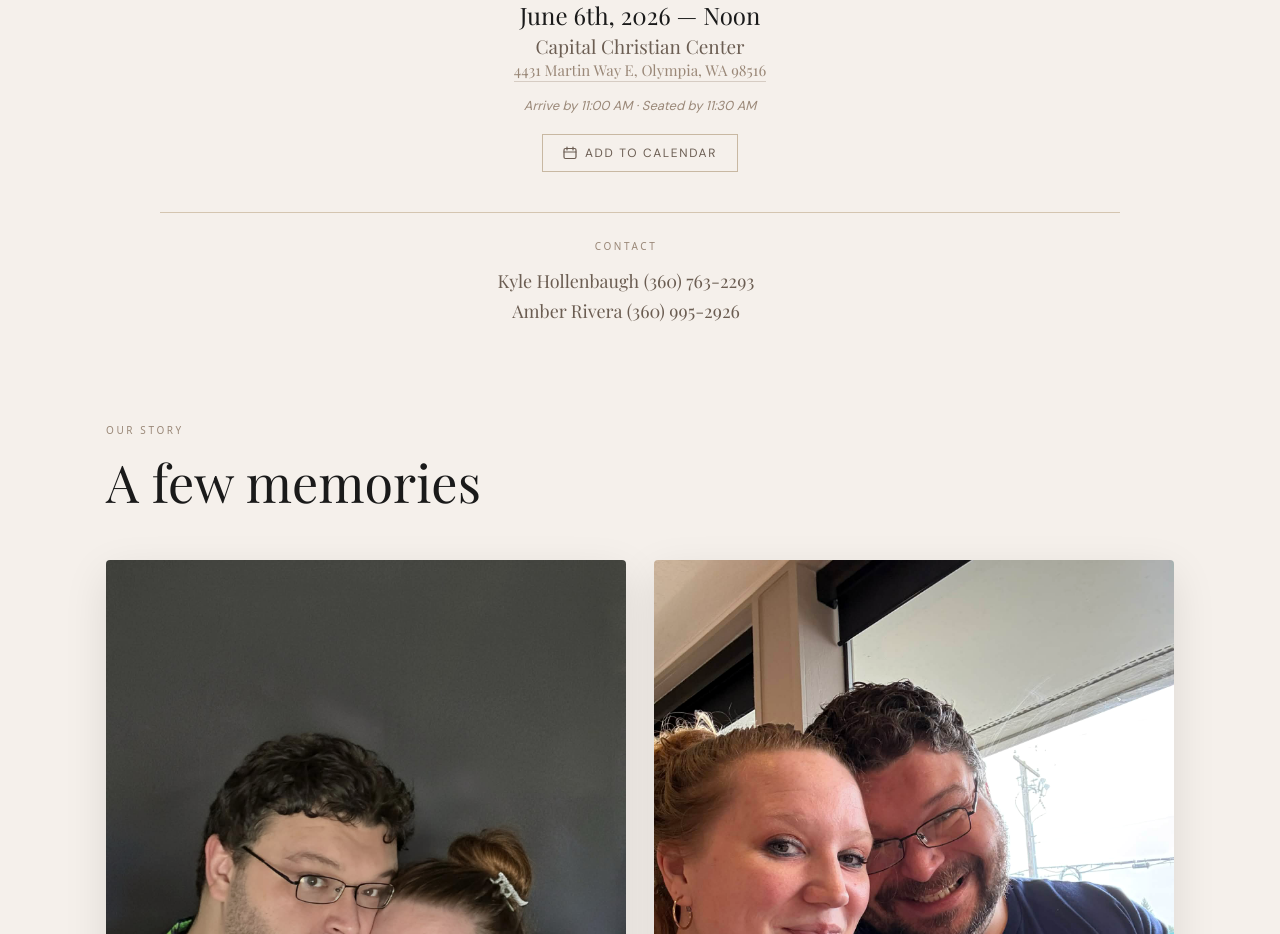
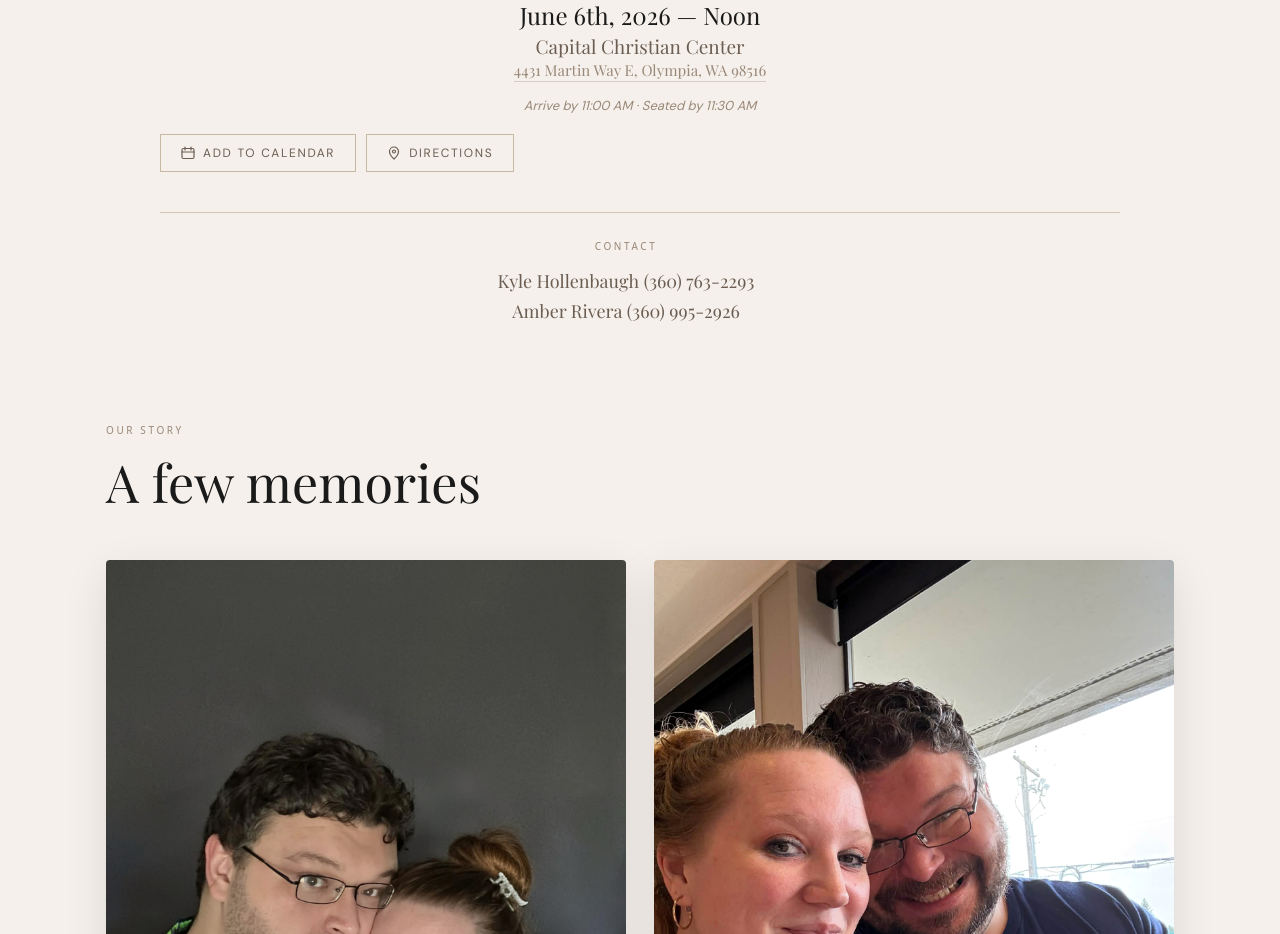
Before and after one commit to CavinKrenik/K-A, a React (Vite) app: page / in a window 1280 px wide. Shown: the part 940-1874 px from the top of the page. Built offline with nearby package versions, Linux system fonts and the light colour scheme; a web font is replaced by a local one.

Commit message:
calender

```diff
--- a/src/WeddingSite.jsx
+++ b/src/WeddingSite.jsx
@@ -456,7 +456,6 @@ const CSS = `
   .cal-wrap {
     position: relative;
     display: inline-block;
-    margin-top: 18px;
   }
   .cal-btn {
     display: inline-flex;
@@ -1668,7 +1667,22 @@ export default function WeddingSite() {
               marginTop: "14px",
               lineHeight: 1.5,
             }}>Arrive by 11:00 AM · Seated by 11:30 AM</p>
-            <AddToCalendar />
+            <div style={{ display: "flex", gap: "10px", flexWrap: "wrap", marginTop: "18px", alignItems: "center" }}>
+              <AddToCalendar />
+              <a
+                href="https://maps.google.com/?q=Capital+Christian+Center,+4431+Martin+Way+E,+Olympia,+WA+98516"
+                target="_blank"
+                rel="noopener noreferrer"
+                className="cal-btn"
+                style={{ textDecoration: "none" }}
+              >
+                <svg width="14" height="14" viewBox="0 0 14 14" fill="none" stroke="#6b5d52" strokeWidth="1.2" strokeLinecap="round" strokeLinejoin="round">
+                  <path d="M7 1C4.5 1 2.5 3 2.5 5.5C2.5 9 7 13 7 13C7 13 11.5 9 11.5 5.5C11.5 3 9.5 1 7 1Z" />
+                  <circle cx="7" cy="5.5" r="1.5" />
+                </svg>
+                Directions
+              </a>
+            </div>
           </div>
 
           {/* Contact — full width row on desktop, centered */}
```
